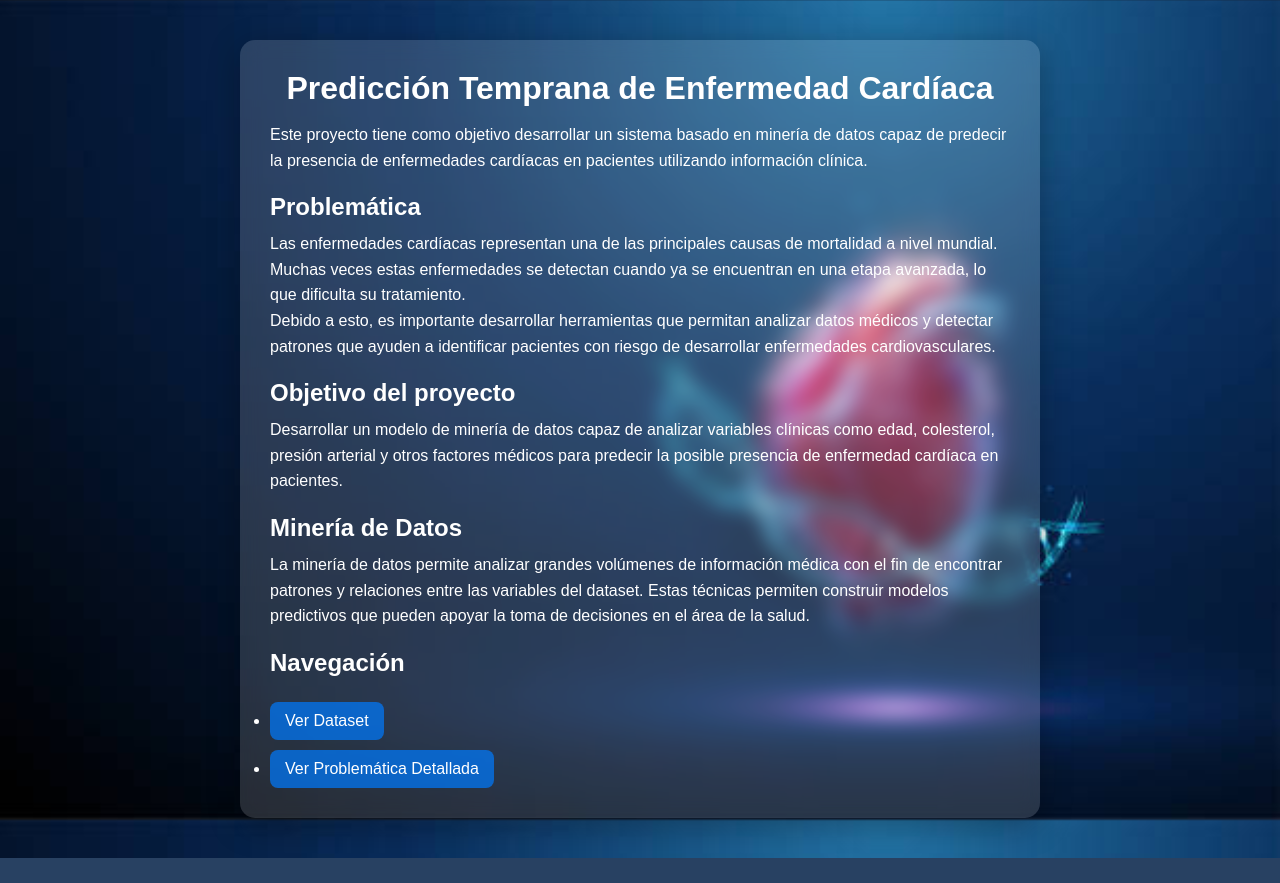
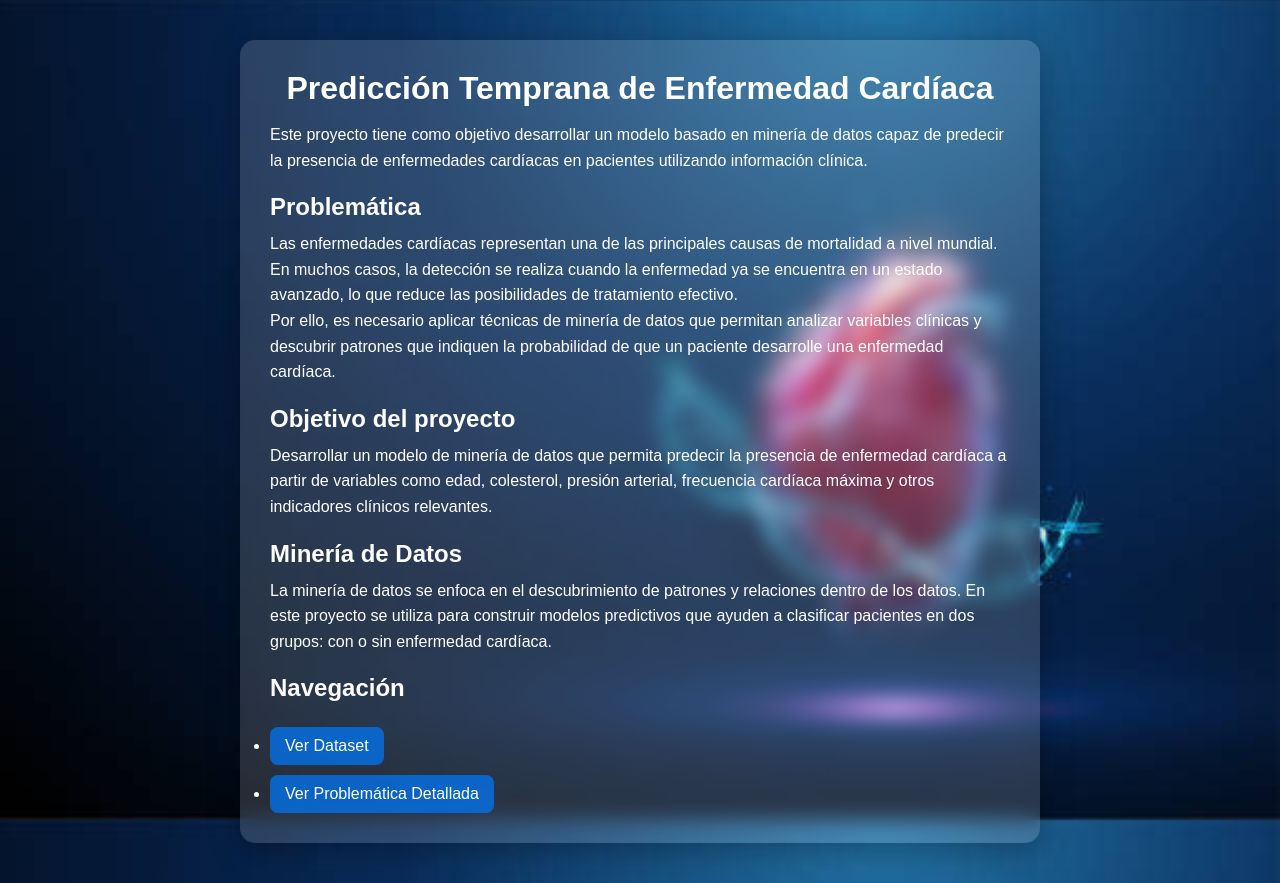
Before and after one commit to PanConQuesotv/Enfermedades_Cardiacas, a Flask app: page / in a window 1280 px wide. Before the commit the page ends 858 px from the top, so only its background shows below. Run offline with Flask 3, Linux system fonts and the light colour scheme.

Commit message:
Del Machine Learning a Mineria De Datos 2

```diff
--- a/templates/index.html
+++ b/templates/index.html
@@ -13,7 +13,7 @@
     <h1>Predicción Temprana de Enfermedad Cardíaca</h1>
 
     <p>
-            Este proyecto tiene como objetivo desarrollar un sistema basado en minería de datos
+        Este proyecto tiene como objetivo desarrollar un modelo basado en minería de datos
         capaz de predecir la presencia de enfermedades cardíacas en pacientes utilizando
         información clínica.
     </p>
@@ -21,30 +21,28 @@
     <h2>Problemática</h2>
     <p>
         Las enfermedades cardíacas representan una de las principales causas de mortalidad
-            a nivel mundial. Muchas veces estas enfermedades se detectan cuando ya se encuentran
-            en una etapa avanzada, lo que dificulta su tratamiento.
+        a nivel mundial. En muchos casos, la detección se realiza cuando la enfermedad
+        ya se encuentra en un estado avanzado, lo que reduce las posibilidades de tratamiento efectivo.
     </p>
 
     <p>
-           Debido a esto, es importante desarrollar herramientas que permitan analizar datos
-         médicos y detectar patrones que ayuden a identificar pacientes con riesgo de
-         desarrollar enfermedades cardiovasculares.
+        Por ello, es necesario aplicar técnicas de minería de datos que permitan analizar
+        variables clínicas y descubrir patrones que indiquen la probabilidad de que un paciente
+        desarrolle una enfermedad cardíaca.
     </p>
 
     <h2>Objetivo del proyecto</h2>
     <p>
-            Desarrollar un modelo de minería de datos capaz de analizar variables clínicas
-         como edad, colesterol, presión arterial y otros factores médicos para predecir
-         la posible presencia de enfermedad cardíaca en pacientes.
+        Desarrollar un modelo de minería de datos que permita predecir la presencia de enfermedad cardíaca
+        a partir de variables como edad, colesterol, presión arterial, frecuencia cardíaca máxima
+        y otros indicadores clínicos relevantes.
     </p>
 
     <h2>Minería de Datos</h2>
-
     <p>
-        La minería de datos permite analizar grandes volúmenes de información médica
-        con el fin de encontrar patrones y relaciones entre las variables del dataset.
-        Estas técnicas permiten construir modelos predictivos que pueden apoyar
-        la toma de decisiones en el área de la salud.
+        La minería de datos se enfoca en el descubrimiento de patrones y relaciones dentro de los datos.
+        En este proyecto se utiliza para construir modelos predictivos que ayuden a clasificar pacientes
+        en dos grupos: con o sin enfermedad cardíaca.
     </p>
 
     <h2>Navegación</h2>
@@ -54,6 +52,5 @@
     </ul>
 
 </div>
-
 </body>
 </html>
```
Lines whose indentation alone changed are shown as unchanged.
